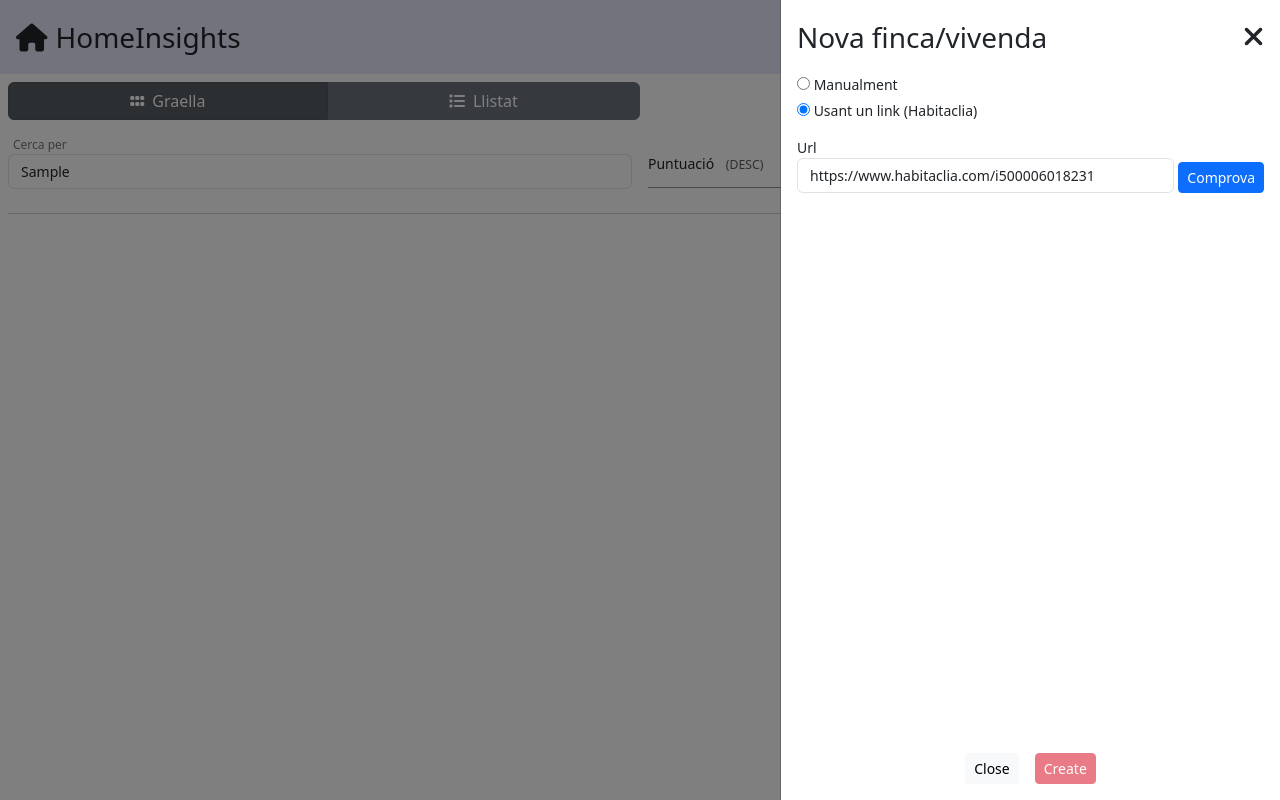
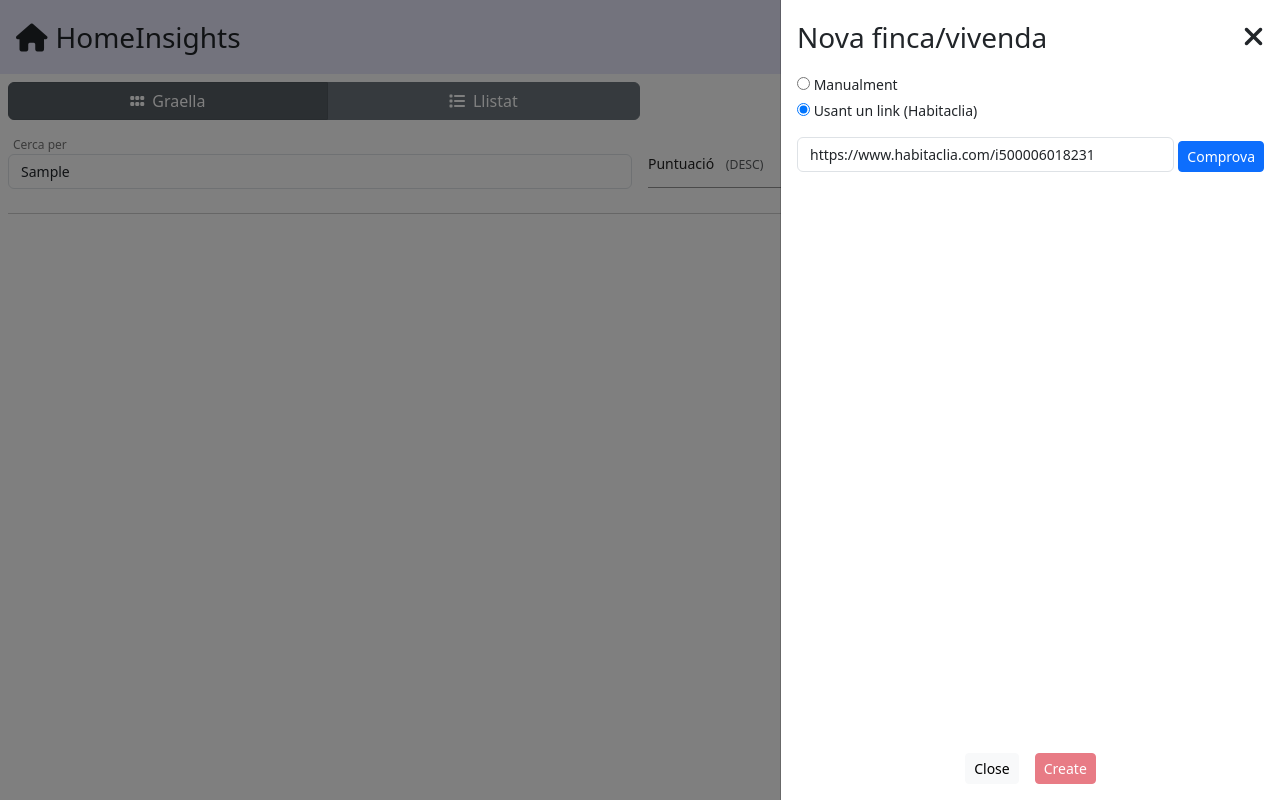
Before and after one commit to jollmat/homeinsights, an Angular app: page / in a window 1280 px wide. Both pictures are taken after typing "Sample", "Sample" into the empty fields and a click on the button "+ New". Built offline with nearby package versions, Linux system fonts and the light colour scheme.

Commit message:
Layout improvements

```diff
--- a/src/app/components/layouts/home-url-scrapper/home-url-scrapper.component.html
+++ b/src/app/components/layouts/home-url-scrapper/home-url-scrapper.component.html
@@ -2,7 +2,7 @@
 
 <div class="w-100 d-flex justify-content-between align-items-end" style="position: relative;">
     <div class="d-flex flex-column justify-content-start align-items-start" style="width: calc(100% - 90px);">
-        <label>Url</label>
+        <!-- <label>Url</label> -->
         <input
             class="form-control search-url"
             [type]="'text'"
--- a/src/app/components/layouts/home-url-scrapper/home-url-scrapper.component.scss
+++ b/src/app/components/layouts/home-url-scrapper/home-url-scrapper.component.scss
@@ -5,7 +5,7 @@
 i {
     &.flag {
         position: absolute;
-        top: 30px;
+        top: 10px;
         font-size: 18px;
         left: calc(100% - 115px);
     }
```
